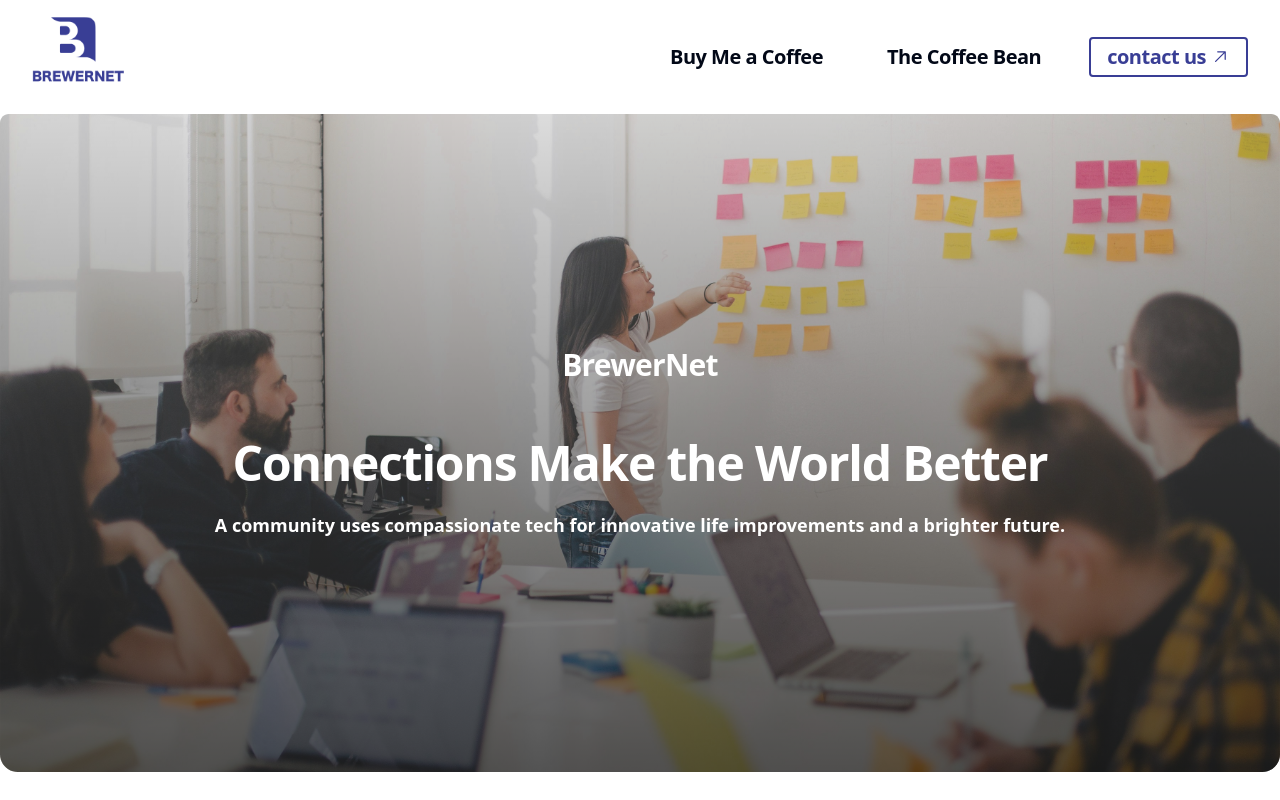
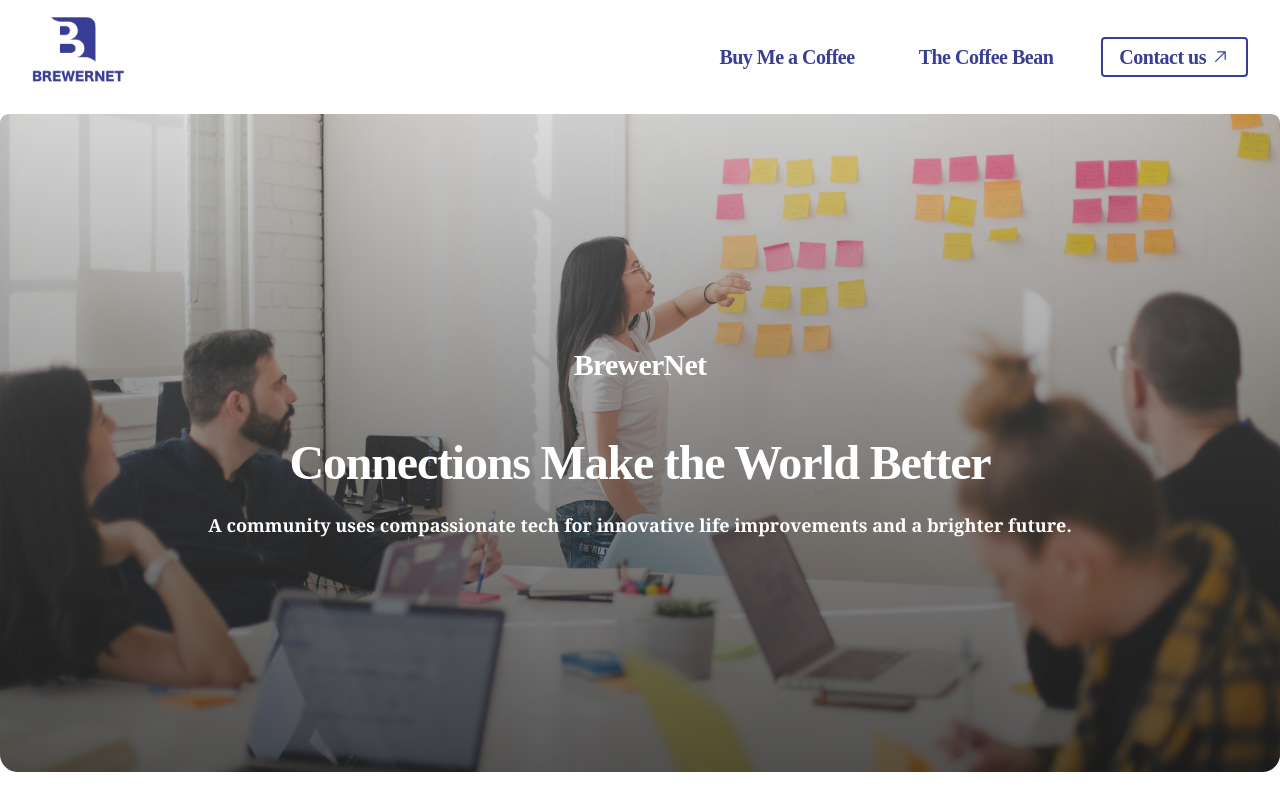
Before and after one commit to BrewerNet/brewernet-web, a Next.js app: page / in a window 1280 px wide. Shown: the top 800 px of the page. Built offline with nearby package versions, Linux system fonts and the light colour scheme.

Commit message:
UPDATE font and tiny adjustment

```diff
--- a/src/app/contact/page.tsx
+++ b/src/app/contact/page.tsx
@@ -57,7 +57,7 @@ const ContactPage: React.FC<PageProps> = () => {
 
   return (
     <div className={styles.contactWrapper}>
-      <TypographyH1 className='text-center text-white border-b-4'>Contact</TypographyH1>
+      <TypographyH1 className='text-center text-white border-b-4'>Contact us</TypographyH1>
       <div className={styles.contactLogo}>
         {order.map((index, i) => (
           <div key={index} className={styles.imageTransition}>
--- a/src/app/page.tsx
+++ b/src/app/page.tsx
@@ -1,14 +1,11 @@
-
 import { PageProps } from '@/lib/interfaces'
 
 import Homepage from './homepage/page'
 
-// import Hero from '../components/shared/Hero/Hero'
-
 const Page: React.FC<PageProps> = () => {
   return (
     <div>
-      <Homepage/>
+      <Homepage />
     </div>
   )
 }
--- a/src/components/shared/Footer/Footer.tsx
+++ b/src/components/shared/Footer/Footer.tsx
@@ -19,7 +19,7 @@ export default function Footer() {
       <div className='flex my-4 items-baseline justify-between'>
         <Link href='/contact'>
           <TypographyH1 className='text-sub hover:text-white flex w-full'>
-            Contact Us <GoArrowUpRight className='ml-3 my-auto' />
+            Contact us <GoArrowUpRight className='ml-3 my-auto' />
           </TypographyH1>
         </Link>
         <div className='flex space-x-4'>
@@ -39,8 +39,8 @@ export default function Footer() {
       </div>
       <hr className='w-full mx-auto bg-white rounded' />
       <div className='flex my-8 md:items-baseline md:flex-row md:justify-between flex-col gap-5 items-center'>
-        <TypographyH3 className='font-display italic text-white'>"Connections Make the World Better"</TypographyH3>
-        <div className='flex flex-nowrap gap-10'>
+        <TypographyH3 className='italic text-white'>"Connections Make the World Better"</TypographyH3>
+        <div className='flex gap-5'>
           <SocialLink href='/buy-me-a-coffee'>Buy Me a Coffee</SocialLink>
           <SocialLink href='/the-coffee-bean'>The Coffee Bean</SocialLink>
         </div>
--- a/src/components/shared/Navbar/Navbar.tsx
+++ b/src/components/shared/Navbar/Navbar.tsx
@@ -10,7 +10,7 @@ import { GoArrowUpRight } from 'react-icons/go'
 function NavButton({ children, link, className = '' }) {
   return (
     <Link href={link} passHref>
-      <button className={`inline-flex items-center bg-white hover:bg-main hover:text-white py-1 px-4 rounded ${className}`}>
+      <button className={`inline-flex items-center text-main bg-white hover:bg-main hover:text-white py-1 px-4 rounded ${className}`}>
         <TypographyH4 className='flex w-full'>{children}</TypographyH4>
       </button>
     </Link>
@@ -22,7 +22,7 @@ export default function Navbar() {
   const toggleMenu = () => setIsOpen(!isOpen)
 
   return (
-    <div className='flex flex-wrap md:flex-nowrap items-center justify-between px-8 py-2'>
+    <div className='flex flex-wrap md:flex-nowrap items-center justify-between px-8 py-2 bg-white'>
       <Link href='/' passHref>
         <button className='flex-initial'>
           <Image src='/logo/bn-logo-full.png' alt='BrewerNet Logo' width={100} height={100} />
@@ -37,7 +37,7 @@ export default function Navbar() {
         <NavButton link='/buy-me-a-coffee'>Buy Me a Coffee</NavButton>
         <NavButton link='/the-coffee-bean'>The Coffee Bean</NavButton>
         <NavButton link='/contact' className='md:border-2 md:border-main md:text-main'>
-          contact us <GoArrowUpRight className='ml-1 my-auto' />
+          Contact us <GoArrowUpRight className='ml-1 my-auto' />
         </NavButton>
       </div>
     </div>
--- a/src/components/shared/Typography/Typography.tsx
+++ b/src/components/shared/Typography/Typography.tsx
@@ -3,32 +3,32 @@ import React from 'react'
 import { TypographyProps } from '@/lib/interfaces'
 
 export const TypographyH1: React.FC<TypographyProps> = ({ children, className }) => {
-  const combinedClassName = `font-sans scroll-m-20 text-4xl font-extrabold tracking-tight lg:text-5xl ${className || ''}`
+  const combinedClassName = `font-main scroll-m-20 text-4xl font-extrabold tracking-tight lg:text-5xl ${className || ''}`
   return <h1 className={combinedClassName}>{children}</h1>
 }
 
 export const TypographyH2: React.FC<TypographyProps> = ({ children, className }) => {
-  const combinedClassName = `font-sans scroll-m-20 border-b pb-2 text-3xl font-semibold tracking-tight first:mt-0 ${className || ''}`
+  const combinedClassName = `font-main scroll-m-20 border-b pb-2 text-3xl font-semibold tracking-tight first:mt-0 ${className || ''}`
   return <h2 className={combinedClassName}>{children}</h2>
 }
 
 export const TypographyH3: React.FC<TypographyProps> = ({ children, className }) => {
-  const combinedClassName = `font-sans scroll-m-20 text-2xl font-semibold tracking-tight ${className || ''}`
+  const combinedClassName = `font-display scroll-m-20 text-2xl font-semibold tracking-tight ${className || ''}`
   return <h3 className={combinedClassName}>{children}</h3>
 }
 
 export const TypographyH4: React.FC<TypographyProps> = ({ children, className }) => {
-  const combinedClassName = `font-sans scroll-m-20 text-xl font-semibold tracking-tight ${className || ''}`
+  const combinedClassName = `font-main scroll-m-20 text-xl font-semibold tracking-tight ${className || ''}`
   return <h4 className={combinedClassName}>{children}</h4>
 }
 
 export const TypographyParagraph: React.FC<TypographyProps> = ({ children, className }) => {
-  const combinedClassName = `font-sans leading-7 [&:not(:first-child)]:mt-6 ${className || ''}`
+  const combinedClassName = `font-sub leading-7 [&:not(:first-child)]:mt-6 ${className || ''}`
   return <p className={combinedClassName}>{children}</p>
 }
 
 export const TypographyBlockquote: React.FC<TypographyProps> = ({ children, className }) => {
-  const combinedClassName = `font-sans mt-6 border-l-2 pl-6 italic ${className || ''}`
+  const combinedClassName = `font-display mt-6 border-l-2 pl-6 italic ${className || ''}`
   return <blockquote className={combinedClassName}>{children}</blockquote>
 }
 
@@ -48,7 +48,7 @@ export const TypographyLarge: React.FC<TypographyProps> = ({ children, className
 }
 
 export const TypographySmall: React.FC<TypographyProps> = ({ children, className }) => {
-  const combinedClassName = `font-sans text-sm font-medium leading-none ${className || ''}`
+  const combinedClassName = `font-main text-sm font-medium leading-none ${className || ''}`
   return <small className={combinedClassName}>{children}</small>
 }
 
--- a/src/config/Router-config.ts
+++ b/src/config/Router-config.ts
@@ -41,7 +41,7 @@ export const PUBLIC_ROUTE_CONFIG: Record<string, Route> = {
   },
   [ROUTE_KEY.CONTACT]: {
     name: 'contact',
-    title: 'BrewerNet | Contact Us',
+    title: 'BrewerNet | Contact us',
     path: '/contact',
     component: CONTACT
   }
--- a/tailwind.config.ts
+++ b/tailwind.config.ts
@@ -13,9 +13,11 @@ const config = {
       }
     },
     fontFamily: {
-      sans: ['manrope', 'system-ui'],
+      main: ['TT Firs Neue light'],
+      sub: ['Manrope'],
+      display: ['vollkron'],
+      sans: ['Georgia', 'system-ui'],
       serif: ['ui-serif', 'Georgia'],
-      display: ['vollkron']
     },
     extend: {
       colors: {
```
